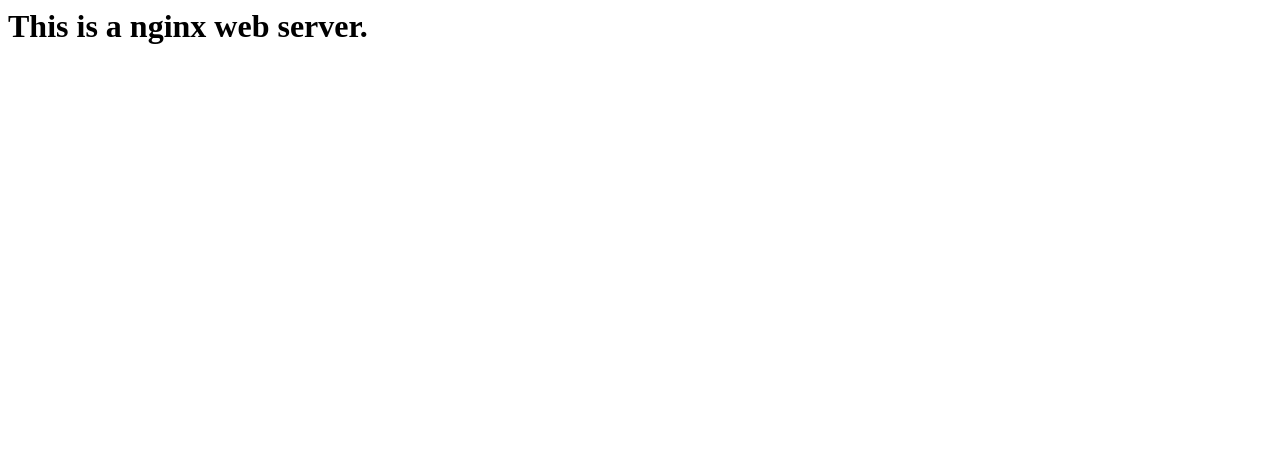
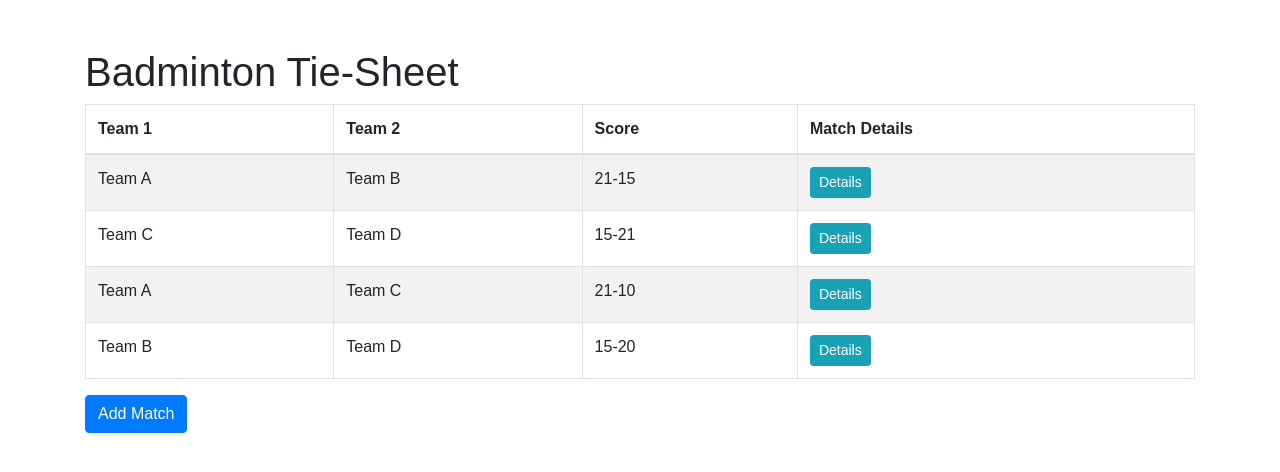
Before and after one commit to punarbasmun/New-final-nginx, a plain HTML site: page index.html in a window 1280 px wide. Drawn offline with nearby package versions, Linux system fonts and the light colour scheme.

Commit message:
changed index file

```diff
--- a/index.html
+++ b/index.html
@@ -1 +1,91 @@
-<h1>This is a nginx web server.</h1>
+<!DOCTYPE html>
+<html lang="en">
+<head>
+    <meta charset="UTF-8">
+    <meta name="viewport" content="width=device-width, initial-scale=1.0">
+    <title>Badminton Tie-Sheet</title>
+    <link rel="stylesheet" href="https://cdn.jsdelivr.net/npm/bootstrap@4.6.0/dist/css/bootstrap.min.css">
+    <style>
+        body {
+            font-family: Arial, sans-serif;
+        }
+        table {
+            font-size: 16px;
+        }
+        .modal-dialog {
+            max-width: 800px;
+        }
+    </style>
+</head>
+<body>
+    <div class="container mt-5">
+        <h1>Badminton Tie-Sheet</h1>
+        <table class="table table-striped table-bordered">
+            <thead>
+                <tr>
+                    <th>Team 1</th>
+                    <th>Team 2</th>
+                    <th>Score</th>
+                    <th>Match Details</th>
+                </tr>
+            </thead>
+            <tbody id="tie-sheet-body">
+            </tbody>
+        </table>
+        <button type="button" class="btn btn-primary" data-toggle="modal" data-target="#matchDetailsModal">Add Match</button>
+    </div>
+
+    <div class="modal fade" id="matchDetailsModal" tabindex="-1" aria-labelledby="matchDetailsModalLabel" aria-hidden="true">
+        <div class="modal-dialog">
+            <div class="modal-content">
+                <div class="modal-header">
+                    <h5 class="modal-title" id="matchDetailsModalLabel">Match Details</h5>
+                    <button type="button" class="close" data-dismiss="modal" aria-label="Close">
+                        <span aria-hidden="true">&times;</span>
+                    </button>
+                </div>
+                <div class="modal-body">
+                    <h6>Team 1: <span id="team1-name"></span></h6>
+                    <h6>Team 2: <span id="team2-name"></span></h6>
+                    <h6>Score: <span id="match-score"></span></h6>
+                </div>
+            </div>
+        </div>
+    </div>
+
+    <script src="https://code.jquery.com/jquery-3.5.1.min.js"></script>
+    <script src="https://cdn.jsdelivr.net/npm/bootstrap@4.6.0/dist/js/bootstrap.bundle.min.js"></script>
+    <script>
+        $(document).ready(function() {
+            var teams = [
+                { name: "Team A" },
+                { name: "Team B" },
+                { name: "Team C" },
+                { name: "Team D" }
+            ];
+
+            var matches = [
+                { team1: teams[0], team2: teams[1], score: "21-15" },
+                { team1: teams[2], team2: teams[3], score: "15-21" },
+                { team1: teams[0], team2: teams[2], score: "21-10" },
+                { team1: teams[1], team2: teams[3], score: "15-20" }
+            ];
+
+            $.each(matches, function(index, match) {
+                var row = $("<tr>");
+                row.append($("<td>").text(match.team1.name));
+                row.append($("<td>").text(match.team2.name));
+                row.append($("<td>").text(match.score));
+                row.append($("<td>").html("<button type='button' class='btn btn-sm btn-info' data-toggle='modal' data-target='#matchDetailsModal' onclick='showMatchDetails(\"" + match.team1.name + "\", \"" + match.team2.name + "\", \"" + match.score + "\")'>Details</button>"));
+                $("#tie-sheet-body").append(row);
+            });
+
+            function showMatchDetails(team1, team2, score) {
+                $("#team1-name").text(team1);
+                $("#team2-name").text(team2);
+                $("#match-score").text(score);
+            }
+        });
+    </script>
+</body>
+</html>
```
